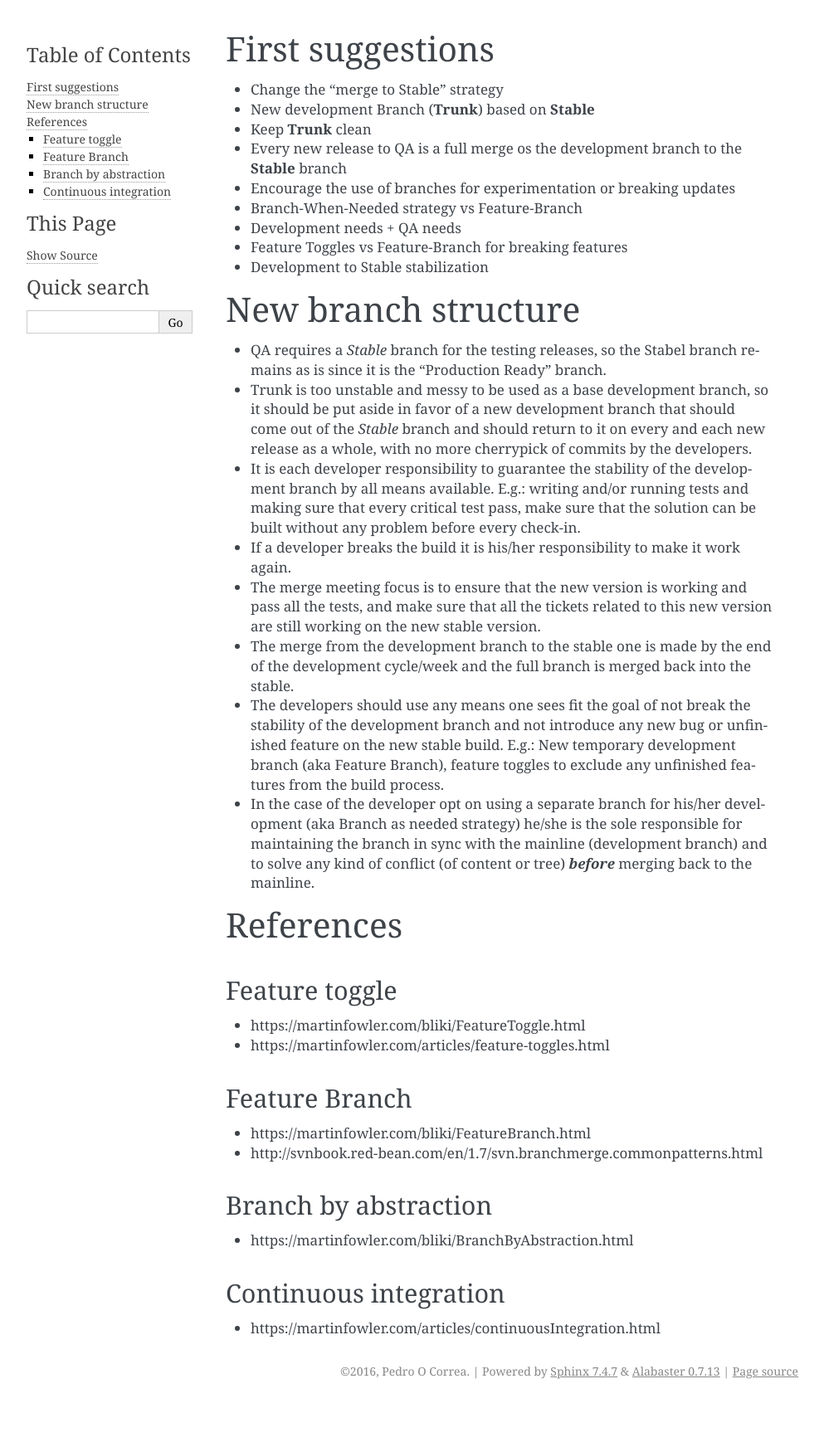
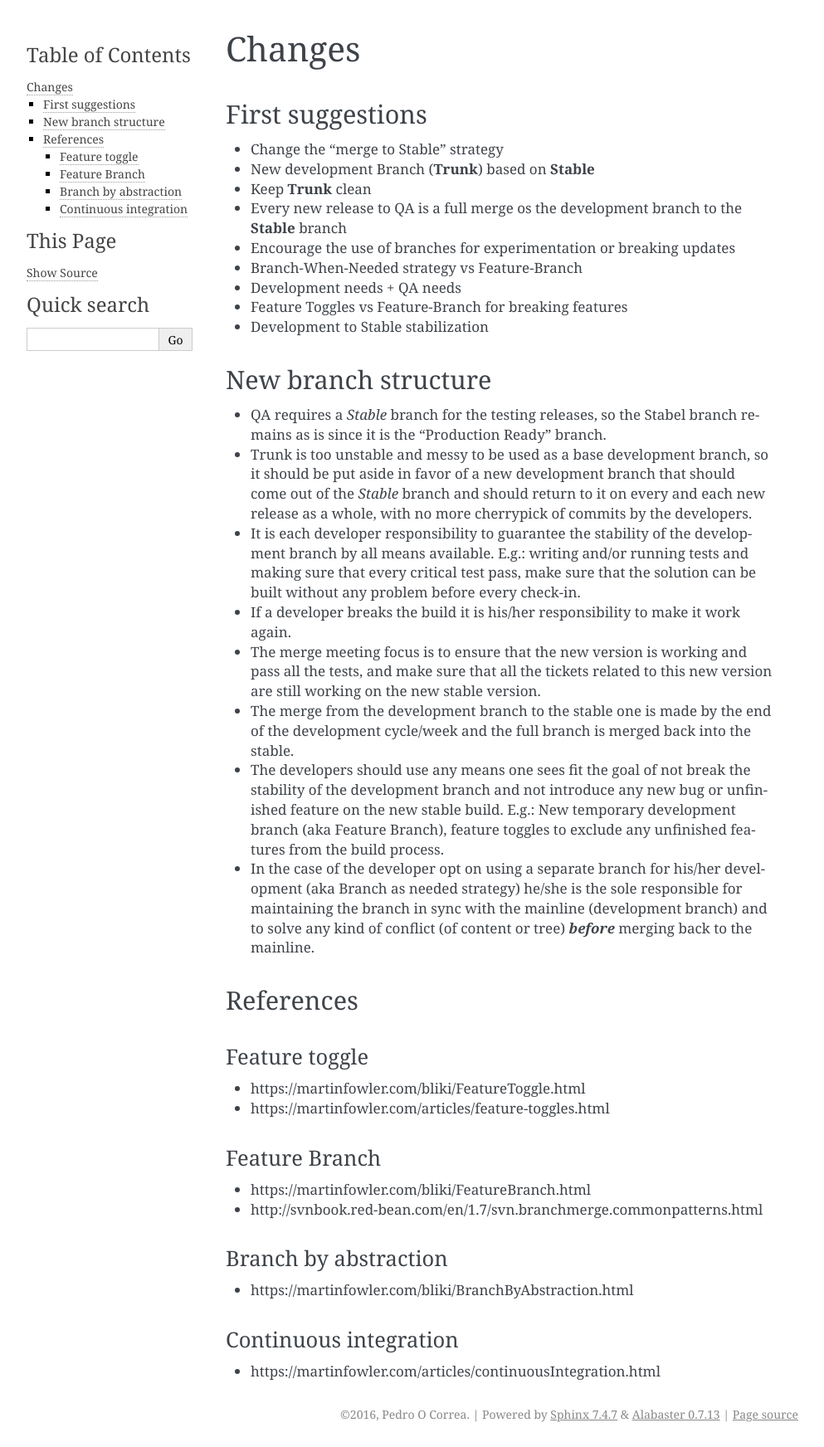
Before and after one commit to pedrostc/svn-vs-git, a Sphinx documentation site: the page built from docs/4.workflow-changes.md, in a window 1280 px wide. Shown: the whole page at 83% size, without its empty margins (148-1141 px from the left). Built offline with Sphinx 7.4.7, drawn with Linux system fonts in a browser that asks for light colours; before the commit the page ends 1692 px from its top, so only the background shows below that.

Commit message:
fixed the headers of the doc 4

```diff
--- a/docs/4.workflow-changes.md
+++ b/docs/4.workflow-changes.md
@@ -1,4 +1,6 @@
-# First suggestions
+# Changes
+
+## First suggestions
 
 - Change the "merge to Stable" strategy
 - New development Branch (**Trunk**) based on **Stable**
@@ -10,7 +12,7 @@
 - Feature Toggles vs Feature-Branch for breaking features
 - Development to Stable stabilization
 
-# New branch structure
+## New branch structure
 
 - QA requires a *Stable* branch for the testing releases, so the Stabel branch remains as is since it is the "Production Ready" branch.
 - Trunk is too unstable and messy to be used as a base development branch, so it should be put aside in favor of a new development branch that should come out of the *Stable* branch and should return to it on every and each new release as a whole, with no more cherrypick of commits by the developers.
@@ -21,22 +23,22 @@
 - The developers should use any means one sees fit the goal of not break the stability of the development branch and not introduce any new bug or unfinished feature on the new stable build. E.g.: New temporary development branch (aka Feature Branch), feature toggles to exclude any unfinished features from the build process.
 - In the case of the developer opt on using a separate branch for his/her development (aka Branch as needed strategy) he/she is the sole responsible for maintaining the branch in sync with the mainline (development branch) and to solve any kind of conflict (of content or tree) ***before*** merging back to the mainline.
 
-# References
+## References
 
-## Feature toggle
+### Feature toggle
 
 - https://martinfowler.com/bliki/FeatureToggle.html
 - https://martinfowler.com/articles/feature-toggles.html
 
-## Feature Branch
+### Feature Branch
 
 - https://martinfowler.com/bliki/FeatureBranch.html
 - http://svnbook.red-bean.com/en/1.7/svn.branchmerge.commonpatterns.html
 
-## Branch by abstraction
+### Branch by abstraction
 
 - https://martinfowler.com/bliki/BranchByAbstraction.html
 
-## Continuous integration
+### Continuous integration
 
 - https://martinfowler.com/articles/continuousIntegration.html
```
